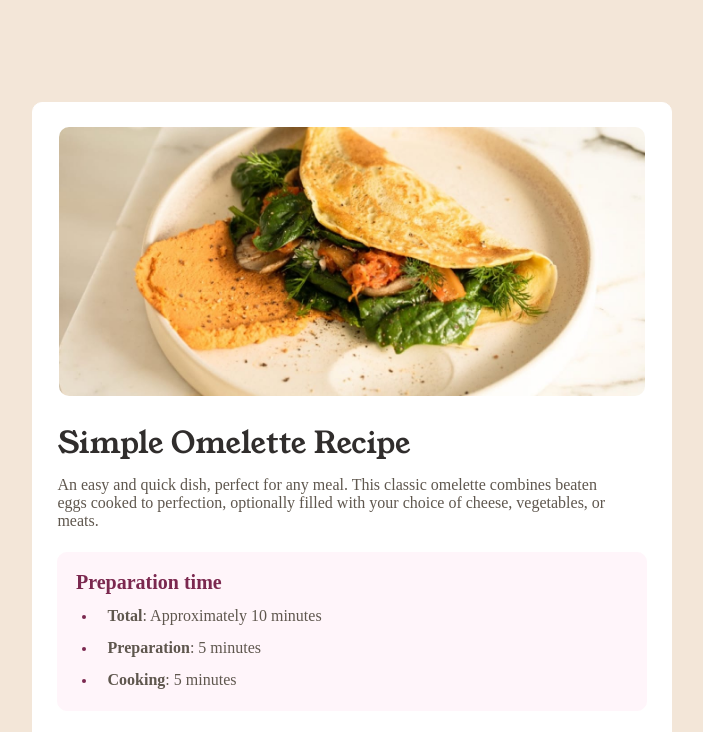
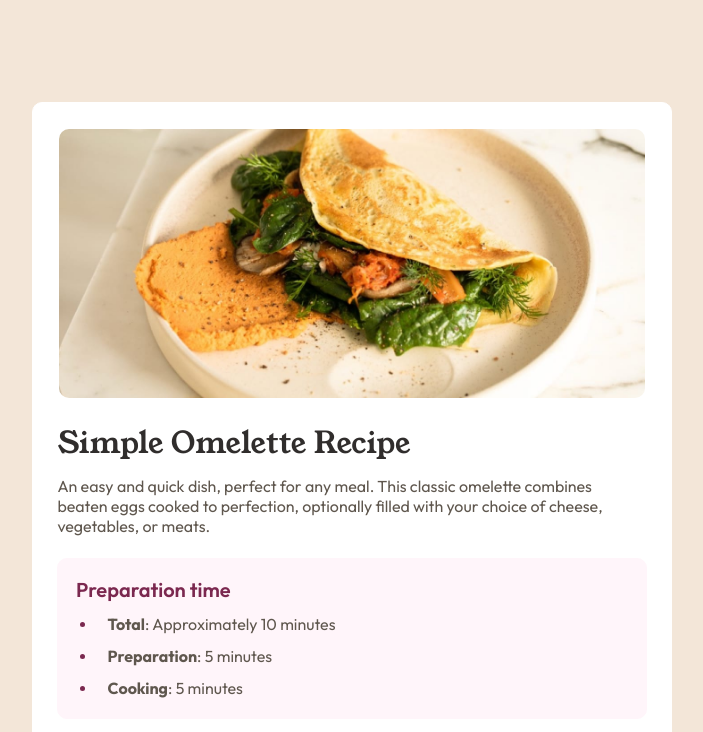
Before and after one commit to SaraMokla/Frontend-Mentor-Challenges, a plain HTML site: page Recipe Page/index.html in a window 1280 px wide. Shown: the top 732 px of the page, without its empty margins (288-991 px from the left). Drawn offline with Linux system fonts and the light colour scheme.

Commit message:
index.html

```diff
--- a/Recipe Page/index.html
+++ b/Recipe Page/index.html
@@ -5,6 +5,7 @@
         <meta name="viewport" content="width=device-width, initial-scale=1.0">
         <link rel="stylesheet" type"text/css" href="Styles.css">
         <link href="https://fonts.googleapis.com/css2?family=Lora:ital,wght@0,400..700;1,400..700&family=Young+Serif&display=swap" rel="stylesheet">
+        <link href="https://fonts.googleapis.com/css2?family=Outfit:wght@100..900&display=swap" rel="stylesheet">
         <title>Recipe page</title>
     </head>
     <body>
```
